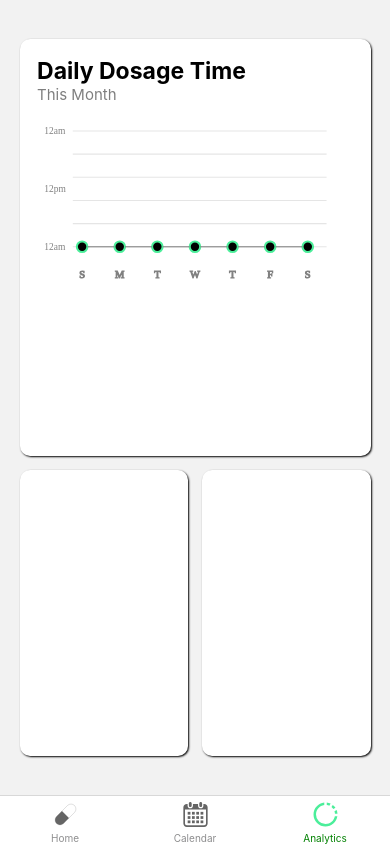
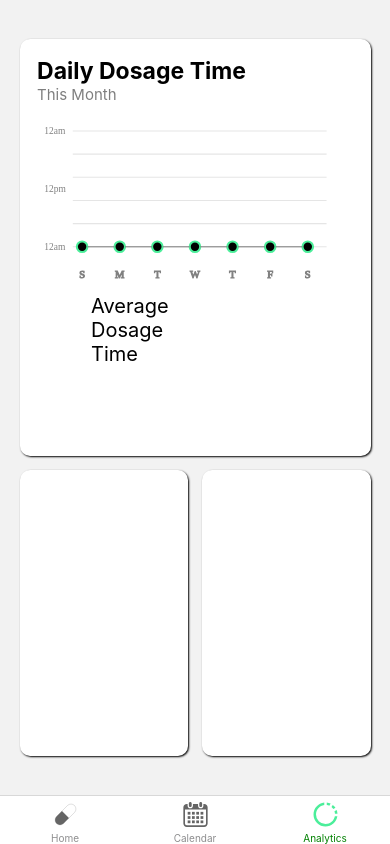
Before and after one commit to SamBehm/med-track, a React Native app: screen /Analytics in a window 390 px wide. Built offline with nearby package versions, Linux system fonts and the light colour scheme.

Commit message:
added divs/views below graph in analytics screen in preparation to fill them out

```diff
--- a/screens/AnalyticsScreen.js
+++ b/screens/AnalyticsScreen.js
@@ -39,7 +39,7 @@ class AnalyticsScreen extends Component {
 
                                         {this.state.monthData
                                                 ? <LineChart
-                                                        containerStyle={{ flex: 1, width: "100%", maxHeight: "50%" }}
+                                                        containerStyle={{ flex: 2, width: "100%", maxHeight: "50%" }}
                                                         lineColor={"grey"}
                                                         pointColor={"#4bee9a"}
                                                         pointRadius={5}
@@ -57,6 +57,14 @@ class AnalyticsScreen extends Component {
                                                         </View>
                                                 )
                                         }
+                                        <View style={[styles.horizontalContainer, { flex: 1 }]}>
+                                                <View style={{ flex: 1 }}>
+                                                        <Text style={{ fontSize: 20 }}>Average Dosage Time</Text>
+                                                </View>
+                                                <View style={{ flex: 1 }}>
+
+                                                </View>
+                                        </View>
                                 </View>
                                 <View style={[styles.container, styles.horizontalContainer]}>
                                         <View style={[styles.container, styles.statContainer, { marginRight: "2%" }]}>
```
